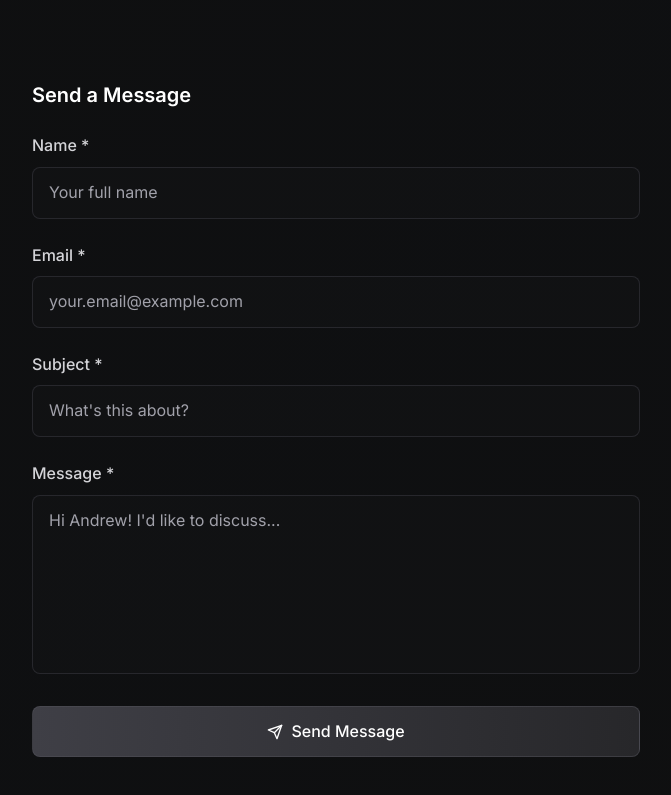
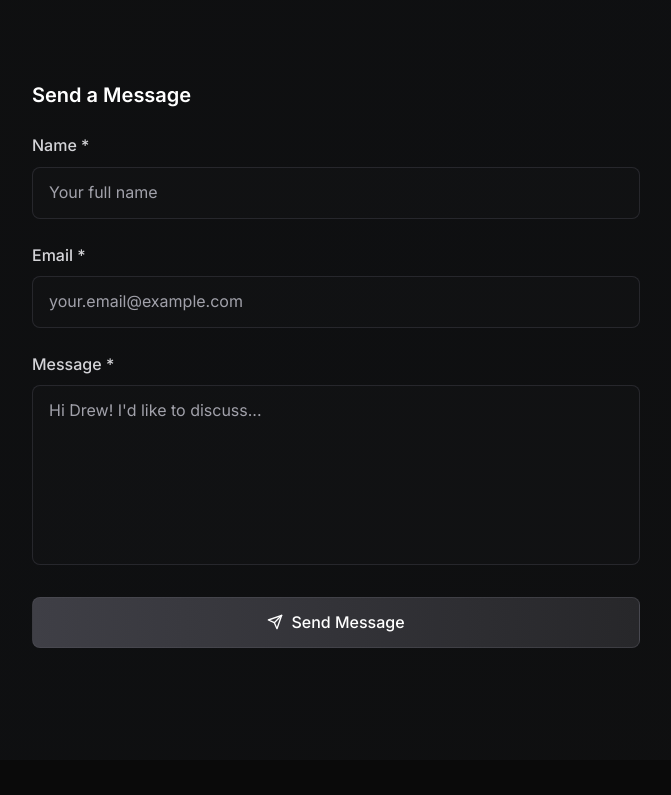
Before and after one commit to drewdezco/2025_updated_portfolio, a React (Vite) app: page / in a window 1280 px wide. Shown: the part 4080-4875 px from the top of the page, without its empty margins (304-975 px from the left). After the commit the page ends 4840 px from the top, so only its background shows below. Built offline with nearby package versions, Linux system fonts and the light colour scheme.

Commit message:
Add functional contact form with Resend integration

```diff
--- a/src/components/Contact.tsx
+++ b/src/components/Contact.tsx
@@ -1,27 +1,48 @@
-import React from 'react'
-import { useForm } from 'react-hook-form'
+import React, { useState } from 'react'
 import { Send } from 'lucide-react'
 
 interface ContactForm {
   name: string
   email: string
-  subject: string
   message: string
 }
 
 const Contact: React.FC = () => {
-  const {
-    register,
-    handleSubmit,
-    formState: { errors },
-    reset
-  } = useForm<ContactForm>()
+  const [formData, setFormData] = useState<ContactForm>({
+    name: '',
+    email: '',
+    message: ''
+  })
+  const [status, setStatus] = useState('')
+  const [isLoading, setIsLoading] = useState(false)
 
-  const onSubmit = (data: ContactForm) => {
-    console.log('Form submitted:', data)
-    // Here you would typically send the form data to your backend
-    alert('Thanks for your message! I\'ll get back to you soon.')
-    reset()
+  const handleChange = (e: React.ChangeEvent<HTMLInputElement | HTMLTextAreaElement>) => {
+    setFormData({ ...formData, [e.target.name]: e.target.value })
+  }
+
+  const handleSubmit = async (e: React.FormEvent) => {
+    e.preventDefault()
+    setIsLoading(true)
+    setStatus('Sending...')
+
+    try {
+      const response = await fetch('https://email-worker.drewdezco.workers.dev/', {
+        method: 'POST',
+        headers: { 'Content-Type': 'application/json' },
+        body: JSON.stringify(formData)
+      })
+
+      if (response.ok) {
+        setStatus('Thanks for reaching out! I\'ll get back to you soon.')
+        setFormData({ name: '', email: '', message: '' })
+      } else {
+        setStatus('There was an error. Please try again later.')
+      }
+    } catch (error) {
+      setStatus('There was an error. Please try again later.')
+    } finally {
+      setIsLoading(false)
+    }
   }
 
   return (
@@ -41,7 +62,7 @@ const Contact: React.FC = () => {
           <div className="p-8">
             <h3 className="text-xl font-semibold text-white mb-6">Send a Message</h3>
 
-            <form onSubmit={handleSubmit(onSubmit)} className="space-y-6">
+            <form onSubmit={handleSubmit} className="space-y-6">
               <div>
                 <label htmlFor="name" className="block text-gray-300 font-medium mb-2">
                   Name *
@@ -49,13 +70,13 @@ const Contact: React.FC = () => {
                 <input
                   type="text"
                   id="name"
-                  {...register('name', { required: 'Name is required' })}
+                  name="name"
+                  value={formData.name}
+                  onChange={handleChange}
+                  required
                   className="w-full px-4 py-3 bg-gray-900/30 border border-gray-700/50 rounded-lg text-white placeholder-gray-400 focus:outline-none focus:ring-2 focus:ring-gray-500 focus:border-transparent transition-all duration-200"
                   placeholder="Your full name"
                 />
-                {errors.name && (
-                  <p className="text-red-400 text-sm mt-1">{errors.name.message}</p>
-                )}
               </div>
 
               <div>
@@ -65,35 +86,13 @@ const Contact: React.FC = () => {
                 <input
                   type="email"
                   id="email"
-                  {...register('email', {
-                    required: 'Email is required',
-                    pattern: {
-                      value: /^\S+@\S+$/i,
-                      message: 'Please enter a valid email address'
-                    }
-                  })}
+                  name="email"
+                  value={formData.email}
+                  onChange={handleChange}
+                  required
                   className="w-full px-4 py-3 bg-gray-900/30 border border-gray-700/50 rounded-lg text-white placeholder-gray-400 focus:outline-none focus:ring-2 focus:ring-gray-500 focus:border-transparent transition-all duration-200"
                   placeholder="your.email@example.com"
                 />
-                {errors.email && (
-                  <p className="text-red-400 text-sm mt-1">{errors.email.message}</p>
-                )}
-              </div>
-
-              <div>
-                <label htmlFor="subject" className="block text-gray-300 font-medium mb-2">
-                  Subject *
-                </label>
-                <input
-                  type="text"
-                  id="subject"
-                  {...register('subject', { required: 'Subject is required' })}
-                  className="w-full px-4 py-3 bg-gray-900/30 border border-gray-700/50 rounded-lg text-white placeholder-gray-400 focus:outline-none focus:ring-2 focus:ring-gray-500 focus:border-transparent transition-all duration-200"
-                  placeholder="What's this about?"
-                />
-                {errors.subject && (
-                  <p className="text-red-400 text-sm mt-1">{errors.subject.message}</p>
-                )}
               </div>
 
               <div>
@@ -102,24 +101,37 @@ const Contact: React.FC = () => {
                 </label>
                 <textarea
                   id="message"
+                  name="message"
+                  value={formData.message}
+                  onChange={handleChange}
+                  required
                   rows={6}
-                  {...register('message', { required: 'Message is required' })}
                   className="w-full px-4 py-3 bg-gray-900/30 border border-gray-700/50 rounded-lg text-white placeholder-gray-400 focus:outline-none focus:ring-2 focus:ring-gray-500 focus:border-transparent transition-all duration-200 resize-none"
-                  placeholder="Hi Andrew! I'd like to discuss..."
+                  placeholder="Hi Drew! I'd like to discuss..."
                 />
-                {errors.message && (
-                  <p className="text-red-400 text-sm mt-1">{errors.message.message}</p>
-                )}
               </div>
 
               <button
                 type="submit"
-                className="w-full btn-primary justify-center"
+                disabled={isLoading}
+                className="w-full btn-primary justify-center disabled:opacity-50 disabled:cursor-not-allowed"
               >
                 <Send className="w-4 h-4 mr-2" />
-                Send Message
+                {isLoading ? 'Sending...' : 'Send Message'}
               </button>
             </form>
+
+            {status && (
+              <div className={`mt-6 p-4 rounded-lg text-center ${
+                status.includes('Thanks')
+                  ? 'bg-green-900/30 border border-green-700/50 text-green-300'
+                  : status.includes('error')
+                  ? 'bg-red-900/30 border border-red-700/50 text-red-300'
+                  : 'bg-gray-900/30 border border-gray-700/50 text-gray-300'
+              }`}>
+                {status}
+              </div>
+            )}
           </div>
         </div>
       </div>
```
